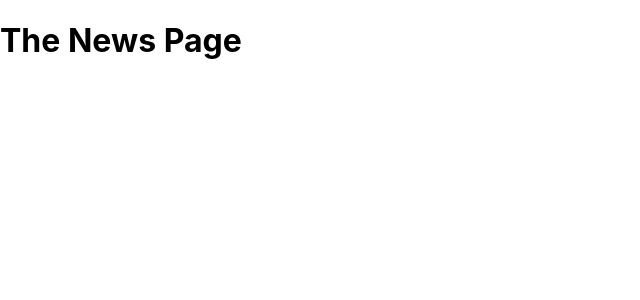
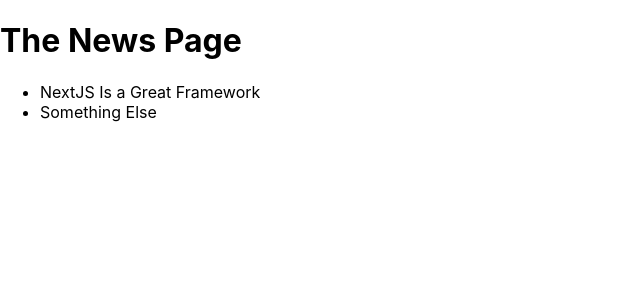
Before and after one commit to rl627/next-js-course-academind, a Next.js app: page /news in a window 1280 px wide. Shown: the top 300 px of the page, without its empty margins (0-640 px from the left). Built offline with nearby package versions, Linux system fonts and the light colour scheme.

Commit message:
news links with anchor tags

```diff
--- a/pages/news/index.js
+++ b/pages/news/index.js
@@ -1,7 +1,25 @@
+import { Fragment } from 'react';
+
 // our-domain.com/news
 
 function NewsPage() {
-  return <h1>The News Page</h1>;
+  return (
+    <Fragment>
+      <h1>The News Page</h1>
+      <ul>
+        <li>
+          <a href="/news/nextjs-is-a-great-framework">
+            NextJS Is a Great Framework
+          </a>
+        </li>
+        <li>
+          <a href="/news/something-else">
+            Something Else
+          </a>
+        </li>
+      </ul>
+    </Fragment>
+  );
 }
 
 export default NewsPage;
```
Also changed, not shown: scr.html (added).
